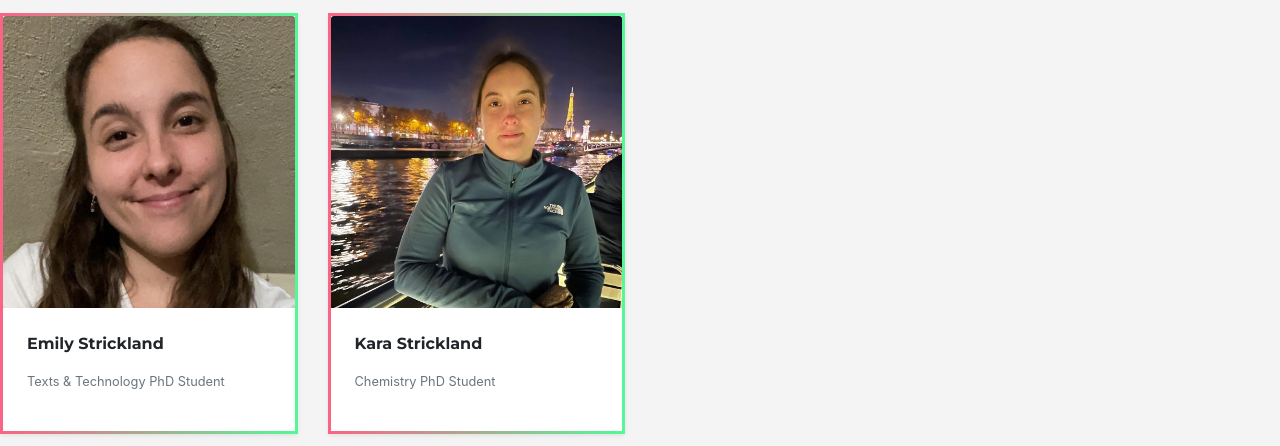
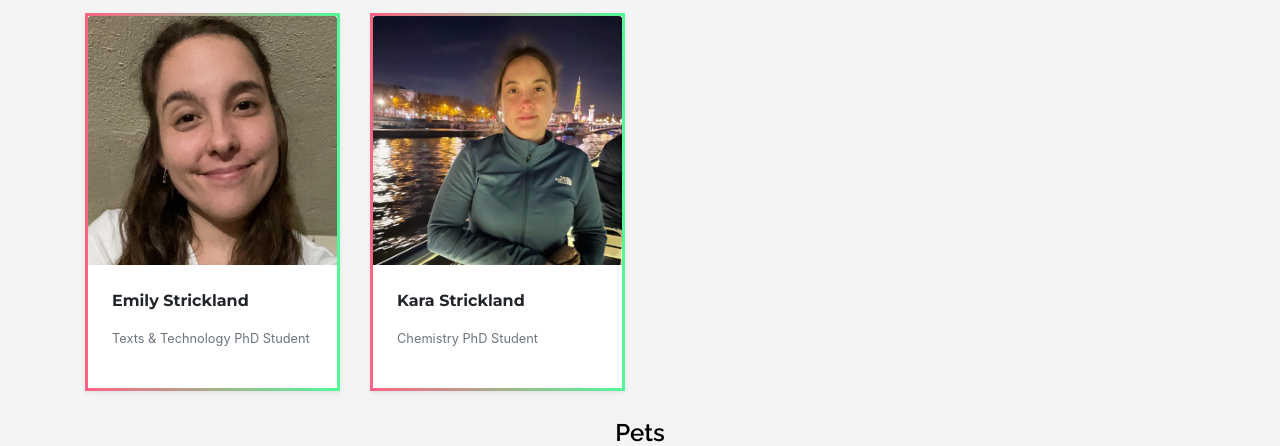
Before and after one commit to emilystrickland2/Strickland_Squared, a website: page about.html in a window 1280 px wide. Shown: the part 506-952 px from the top of the page. Drawn offline with nearby package versions, Linux system fonts and the light colour scheme.

Commit message:
Update about.html

```diff
--- a/about.html
+++ b/about.html
@@ -93,7 +93,7 @@
   </div>
 
 <!--Twin cards-->
-<div class="container-middle-page">
+<div class="container align-items-center">
 <div class="row">
       <div class="col-lg-3 col-md-4 mb-4 mb-lg-0">
 
```
